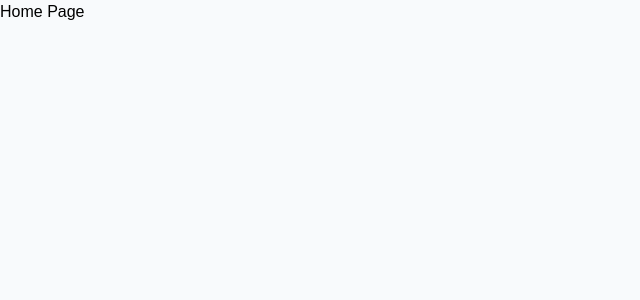
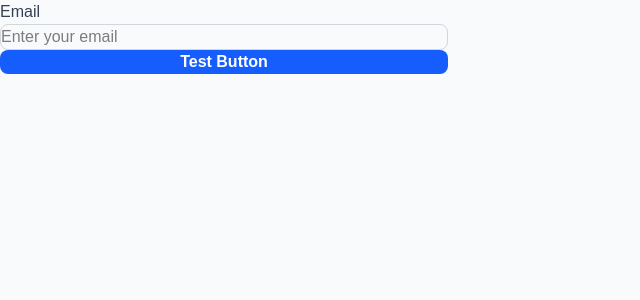
Before and after one commit to guddurarthoreofficial/hotel_booking_app, a React (Vite) app in the folder client/: page / in a window 1280 px wide. Shown: the top 300 px of the page, without its empty margins (0-640 px from the left). Built offline with nearby package versions, Linux system fonts and the light colour scheme.

Commit message:
feat: create reusable button and input components

```diff
--- /dev/null
+++ b/client/src/components/ui/Button.jsx
@@ -0,0 +1,20 @@
+const Button = ({
+  children,
+  type = "button",
+  onClick,
+  className = "",
+  disabled = false,
+}) => {
+  return (
+    <button
+      type={type}
+      onClick={onClick}
+      disabled={disabled}
+      className={`w-full bg-blue-600 hover:bg-blue-700 text-white font-semibold py-3 rounded-lg transition duration-300 disabled:opacity-50 disabled:cursor-not-allowed ${className}`}
+    >
+      {children}
+    </button>
+  );
+};
+
+export default Button;
--- /dev/null
+++ b/client/src/components/ui/Input.jsx
@@ -0,0 +1,27 @@
+const Input = ({
+  label,
+  type = "text",
+  placeholder,
+  value,
+  onChange,
+  name,
+}) => {
+  return (
+    <div className="mb-5">
+      <label className="block mb-2 font-medium text-gray-700">
+        {label}
+      </label>
+
+      <input
+        type={type}
+        name={name}
+        placeholder={placeholder}
+        value={value}
+        onChange={onChange}
+        className="w-full border border-gray-300 rounded-lg px-4 py-3 outline-none focus:ring-2 focus:ring-blue-500"
+      />
+    </div>
+  );
+};
+
+export default Input;
--- a/client/src/context/AuthContext.jsx
+++ b/client/src/context/AuthContext.jsx
@@ -2,7 +2,7 @@ import { createContext, useContext, useState } from "react";
 
 const AuthContext = createContext();
 
-export const AuthProvider = ({ children }) => {
+export const AuthProvider  = ({ children }) => {
   const [user, setUser] = useState(null);
 
   return (
--- a/client/src/pages/customer/Home.jsx
+++ b/client/src/pages/customer/Home.jsx
@@ -1,11 +1,19 @@
-import { useAuth } from "../../context/AuthContext";
+import Button from "../../components/ui/Button";
+import Input from "../../components/ui/Input";
 
 const Home = () => {
-  const { user } = useAuth();
+  return (
+    <div className="max-w-md mx-auto mt-20 p-6">
+      <Input
+        label="Email"
+        placeholder="Enter your email"
+      />
 
-  console.log(user);
-
-  return <h1>Home Page</h1>;
+      <Button>
+        Test Button
+      </Button>
+    </div>
+  );
 };
 
 export default Home;
```
